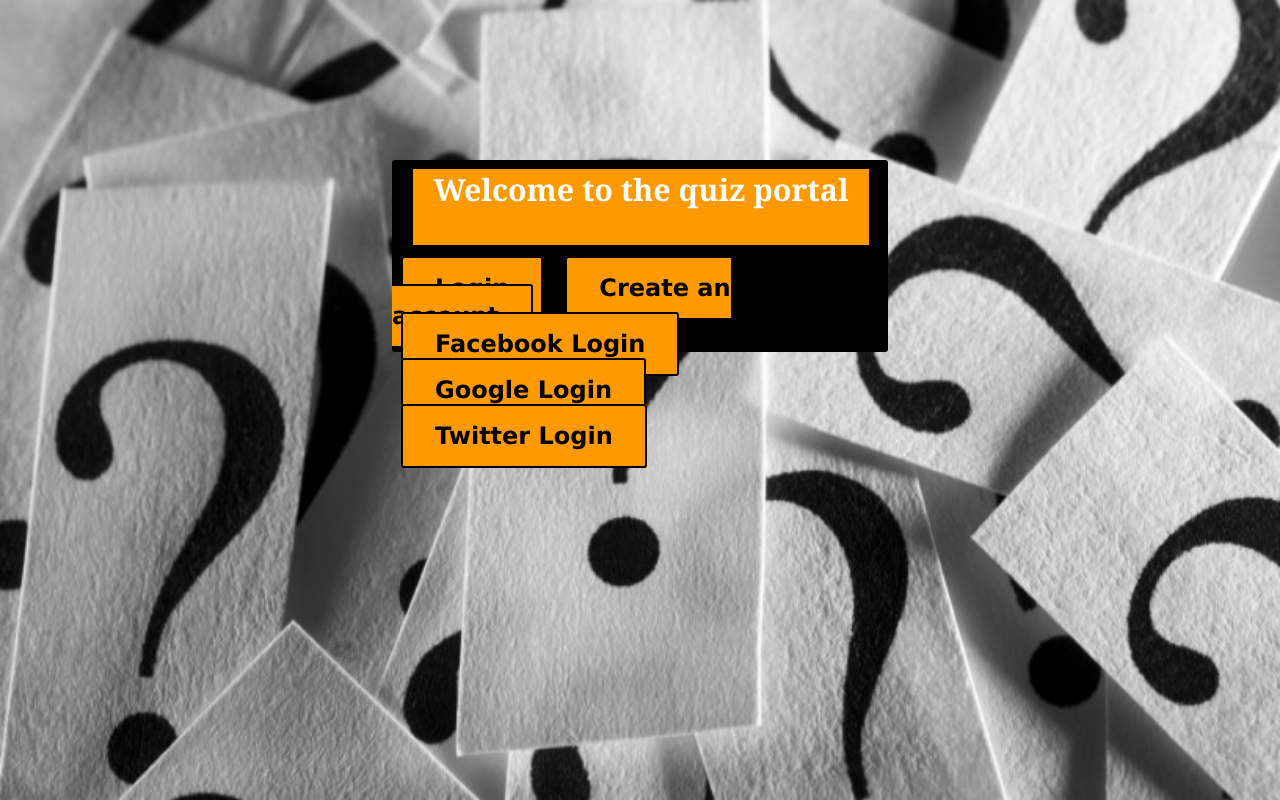
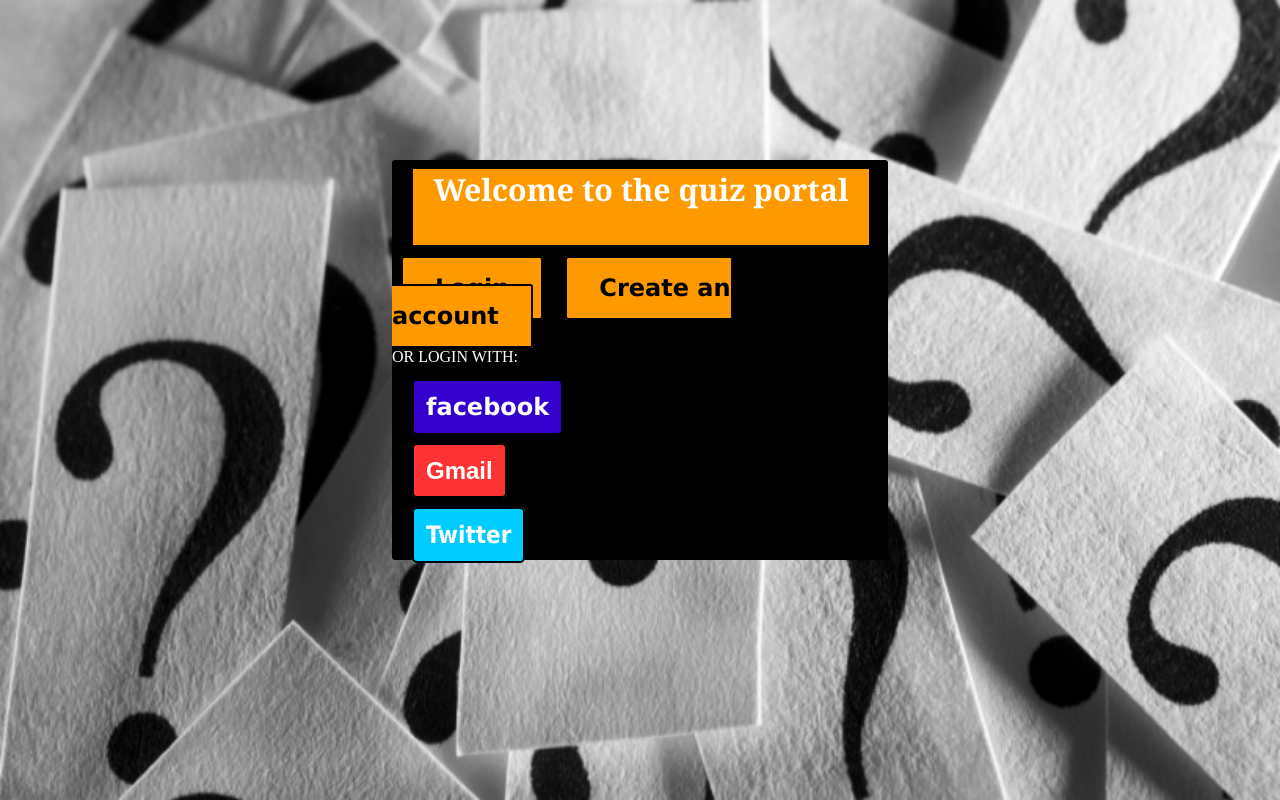
Before and after one commit to verma-varsha/quiz-portal, a Django app: page /quizportal_app/ in a window 1280 px wide. Run offline with Django 3.2, Linux system fonts and the light colour scheme.

Commit message:
Index Changes

```diff
--- a/quizportal/static/css/stylesheetindex.css
+++ b/quizportal/static/css/stylesheetindex.css
@@ -14,9 +14,11 @@
 margin:auto;
 margin-top:10em;
 background-color: black;
-height:12em;
+height:25em;
 width:31em;
-border-radius: 3px;}
+border-radius: 3px;
+color:white;
+font-size:1em;}
 
 h1{
 background-color: #FF9900;
@@ -47,3 +49,64 @@
 	text-align:center;
 
 	}
+
+	.fb1{
+
+padding: 0.5em;
+margin-top: 1em;
+}
+.fb{
+
+font-family:Verdana;
+color:white;
+vertical-align:middle;
+text-decoration: none;
+font-weight:bold;
+background-color:#3300CC;
+padding: 0.5em;
+border-radius:5px;
+}
+
+.twi1{
+
+padding: 0.5em;
+margin-top: 1em;
+
+}
+.twi{
+
+font-family:Tahoma;
+color:white;
+vertical-align:middle;
+text-decoration: none;
+font-weight:bold;
+background-color:#00CCFF;
+padding: 0.5em;
+border-radius:5px;
+
+}
+.gm1{
+
+padding: 0.5em;
+margin-top: 1em;
+
+}
+.gm{
+
+font-family:Arial;
+color:white;
+vertical-align:middle;
+text-decoration: none;
+font-weight:bold;
+background-color:#FF3333;
+padding: 0.5em;
+border-radius:5px;
+
+
+.social{
+
+font-family:Arial;
+color:white;
+padding: 0.5em;
+
+}
--- a/quizportal/templates/quizportal_app/index.html
+++ b/quizportal/templates/quizportal_app/index.html
@@ -18,14 +18,31 @@
         <a href="/quizportal_app/login/">Login</a>
         <a href="/quizportal_app/signup/">Create an account</a>
         <br>
-        <a href="/accounts/facebook/login/?process=login">Facebook Login</a>
         <br>
-        <br>
-        <a href="/accounts/google/login/?process=login">Google Login</a>
-        <br>
-        <br>
-        <a href="/accounts/twitter/login/?process=login">Twitter Login</a>
-
+        <div class="social"> OR LOGIN WITH:</div>
+        <table>
+        <tr>
+        <td >
+        <div class="fb1">
+        <a href="/accounts/facebook/login/?process=login" class="fb">facebook </a>
+        </div>
+        </td>
+        </tr>
+        <tr>
+        <td>
+        <div class="gm1">
+                <a href="/accounts/google/login/?process=login" class="gm">Gmail</a>
+                </div>
+        </td>
+        </tr>
+        <tr>
+        <td>
+        <div class="twi1">
+        <a href="/accounts/twitter/login/?process=login" class="twi">Twitter</a>
+        </div>
+        </td>
+        </tr>
+        </table>
 	<div>
     </body>
 
```
